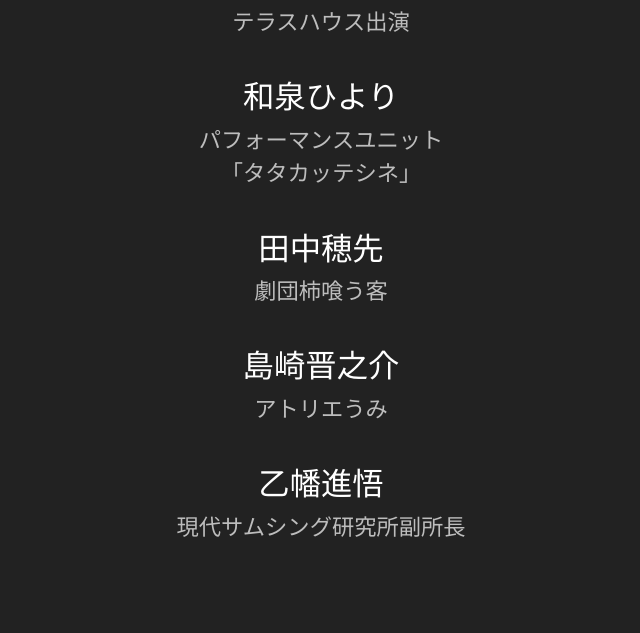
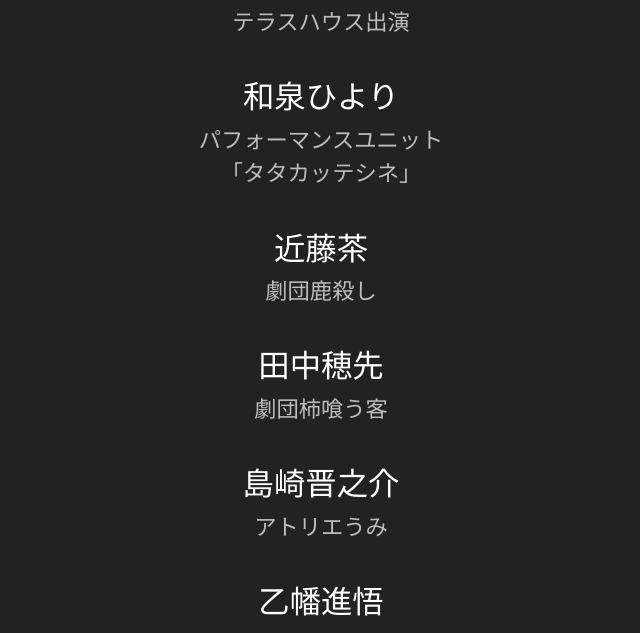
Before and after one commit to MasahiroKitazoe/nis_lab, a Rails app: page /stage in a window 1280 px wide. Shown: the part 904-1537 px from the top of the page, without its empty margins (319-959 px from the left). Run offline with Rails 7, Linux system fonts and the light colour scheme; style sheets or scripts are compiled from the project's sources; some web fonts are replaced.

Commit message:
キャスト追加

```diff
--- a/app/views/pages/stage.html.erb
+++ b/app/views/pages/stage.html.erb
@@ -17,6 +17,8 @@
                 <p class="text-faded">女子高生ミスコン2015-2016グランプリ<br>テラスハウス出演</p><br>
                 <h4 class="section-heading">和泉ひより</h4>
                 <p class="text-faded">パフォーマンスユニット<br>「タタカッテシネ」</p><br>
+                <h4 class="section-heading">近藤茶</h4>
+                <p class="text-faded">劇団鹿殺し</p><br>
                 <h4 class="section-heading">田中穂先</h4>
                 <p class="text-faded">劇団柿喰う客</p><br>
                 <h4 class="section-heading">島崎晋之介</h4>
```
